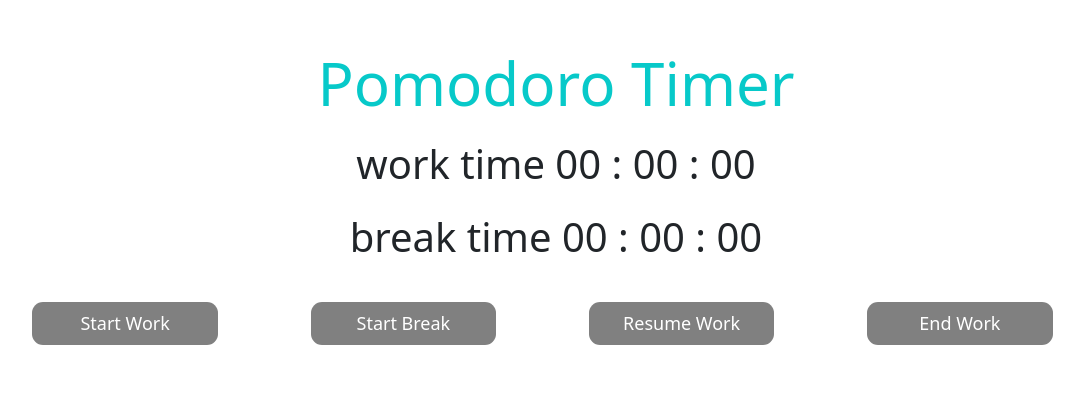
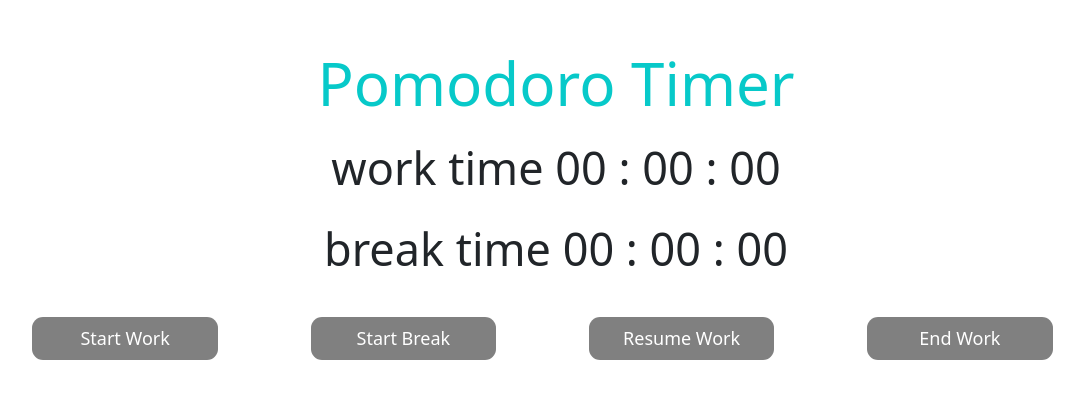
Before and after one commit to HADEER-ESS/JavaScripy_PomodotoTimer, a website: page index.html in a window 1280 px wide. Shown: the part 119-518 px from the top of the page, without its empty margins (84-1168 px from the left). Drawn offline with nearby package versions, Linux system fonts and the light colour scheme.

Commit message:
add text size from bootstrap

```diff
--- a/index.html
+++ b/index.html
@@ -21,8 +21,8 @@
   <body>
     <div>
       <h1>Pomodoro Timer</h1>
-      <p id="work-time"></p>
-      <p id="break-time"></p>
+      <p id="work-time" class="fs-1 text-wrap"></p>
+      <p id="break-time" class="fs-1 text-wrap"></p>
       <div id="group-of-button" class="container d-flex justify-content-between">
         <div class="row w-100">
           <div
```
